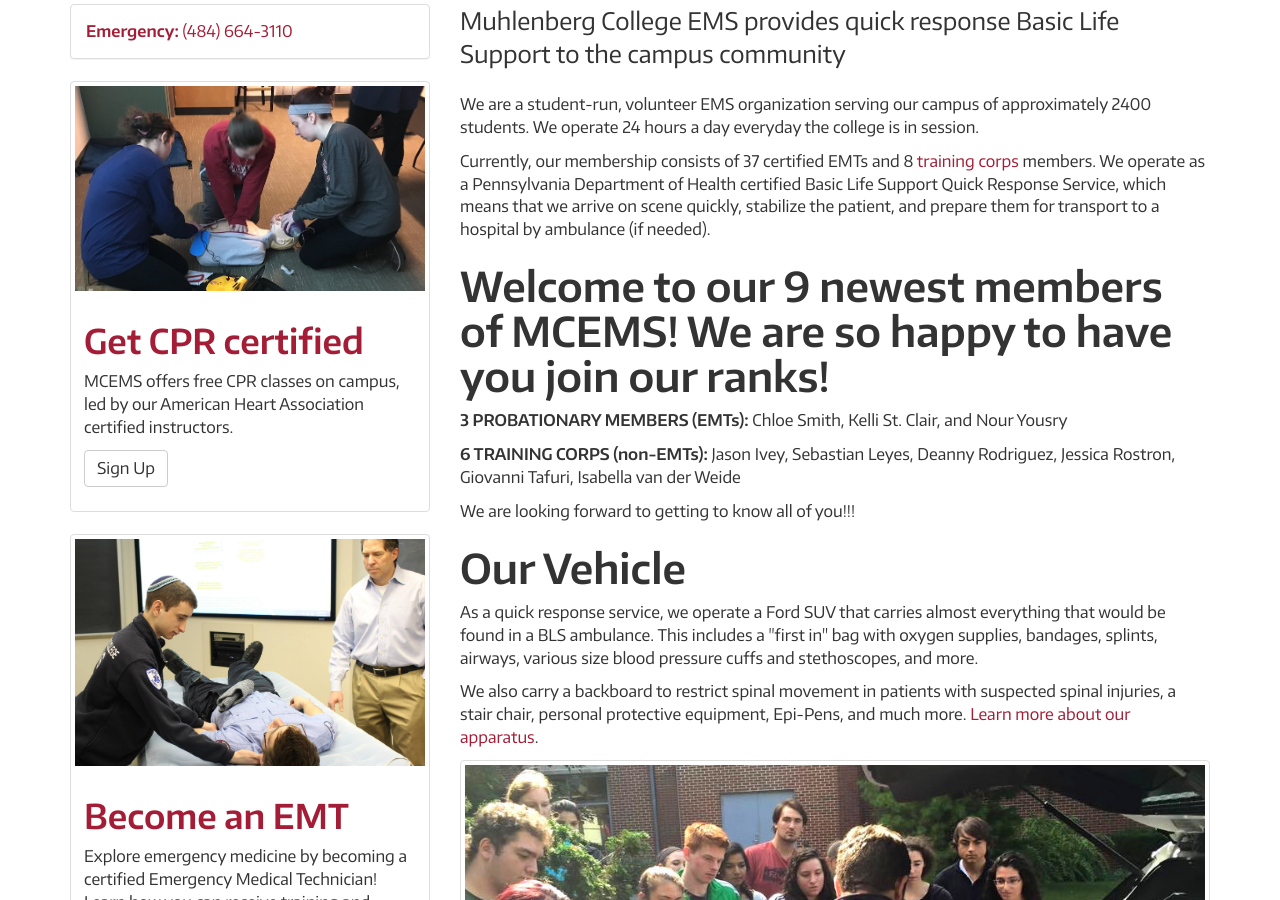
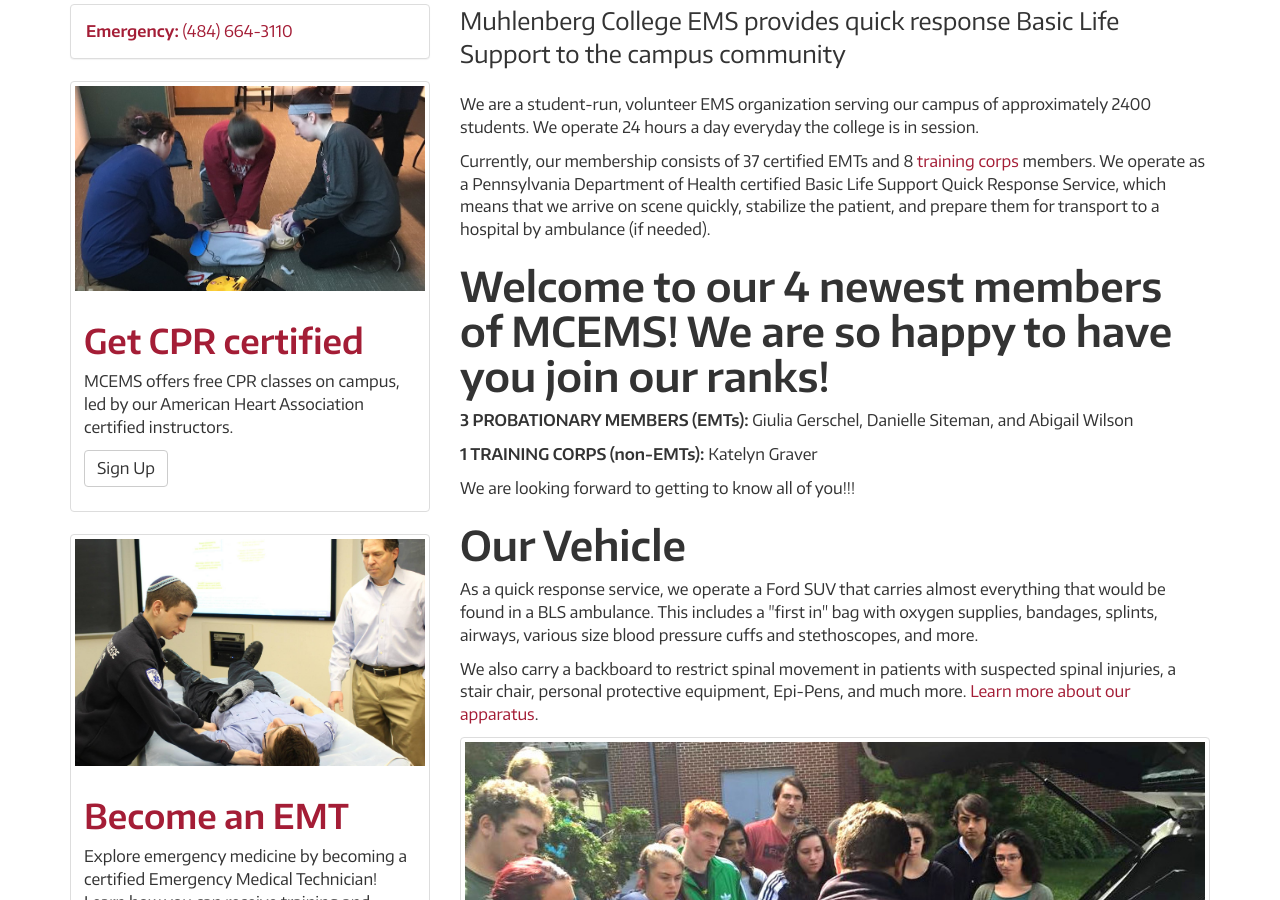
Before and after one commit to MCEMS/www, a Jekyll site: the page built from index.html, in a window 1280 px wide and 900 px high, scrolled down 330 px. Built offline with Jekyll 4.4.1, drawn with Linux system fonts in a browser that asks for light colours; nearby versions of some CDN libraries.

Commit message:
Update newest members

```diff
--- a/_includes/news.markdown
+++ b/_includes/news.markdown
@@ -1,8 +1,8 @@
-Welcome to our 9 newest members of MCEMS! We are so happy to have you join our ranks!
+Welcome to our 4 newest members of MCEMS! We are so happy to have you join our ranks!
 ======================================================================================
 
-**3 PROBATIONARY MEMBERS (EMTs):** Chloe Smith, Kelli St. Clair, and Nour Yousry
+**3 PROBATIONARY MEMBERS (EMTs):** Giulia Gerschel, Danielle Siteman, and Abigail Wilson
 
-**6 TRAINING CORPS (non-EMTs):** Jason Ivey, Sebastian Leyes, Deanny Rodriguez, Jessica Rostron, Giovanni Tafuri, Isabella van der Weide
+**1 TRAINING CORPS (non-EMTs):** Katelyn Graver
 
 We are looking forward to getting to know all of you!!!
```
